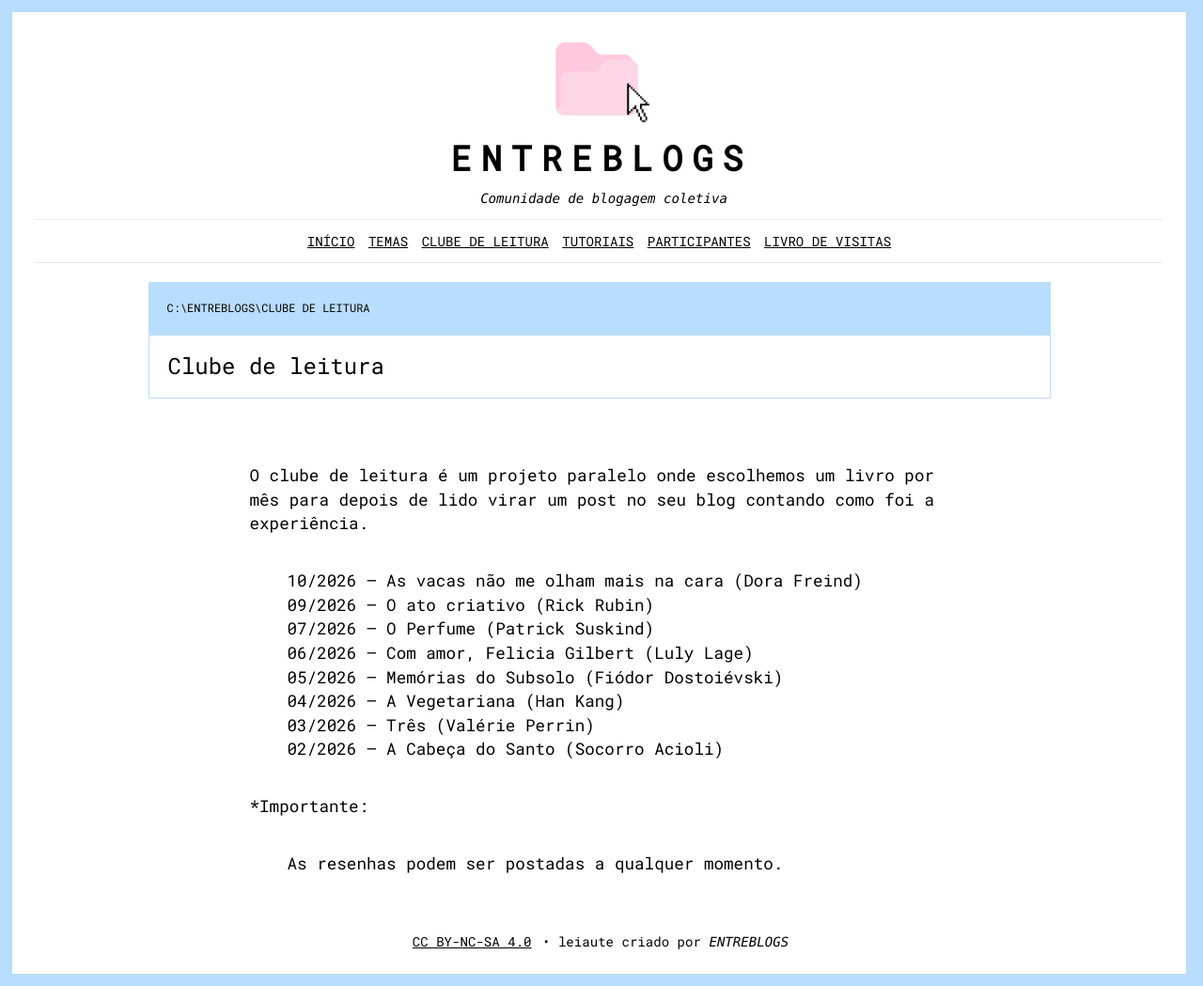
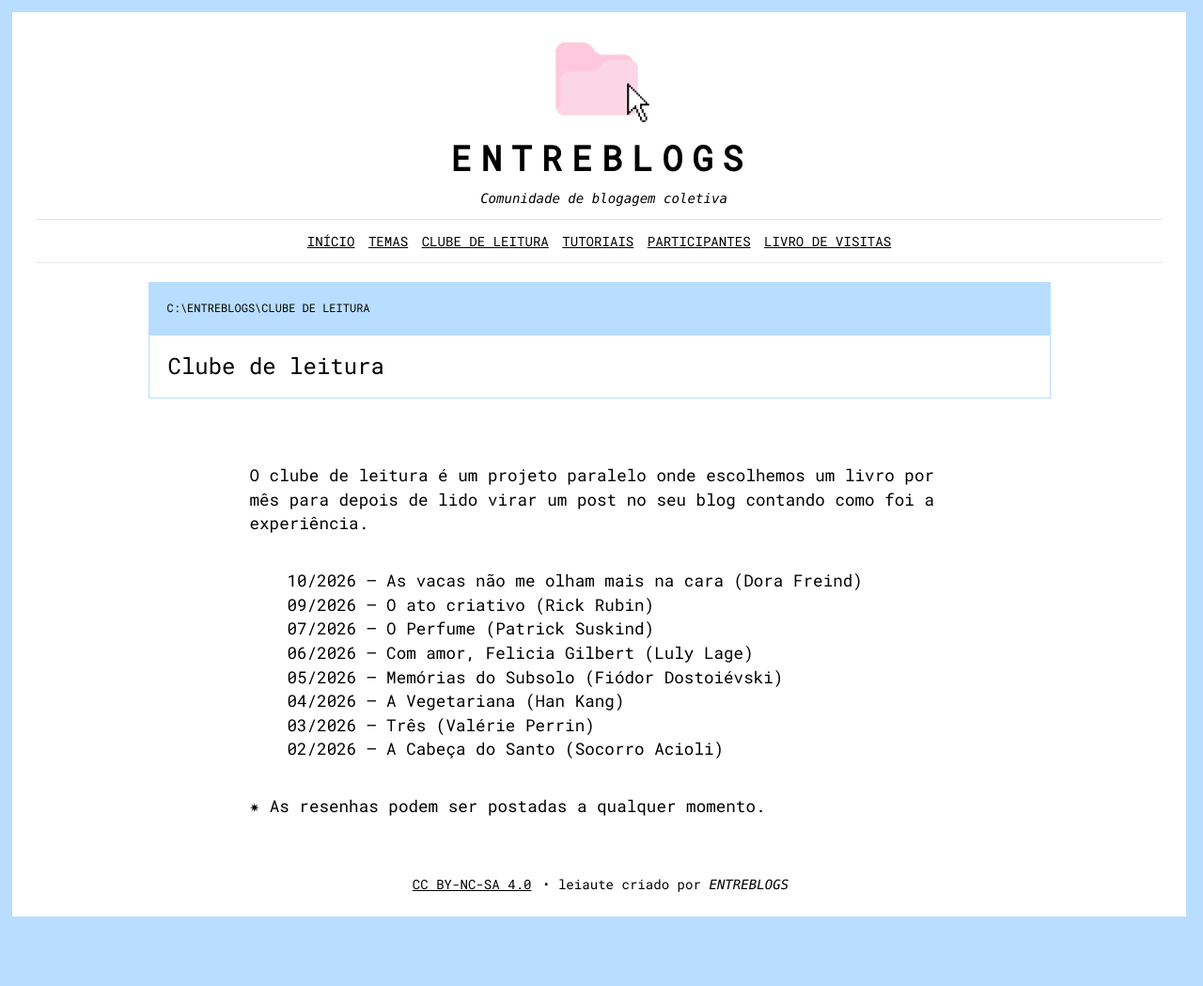
Before and after one commit to bamoretti/entreblogs, a Jekyll site: the page built from clube-de-leitura.md, in a window 1280 px wide. Shown: the whole page at 94% size. Built offline with Jekyll 4.4.1, drawn with Linux system fonts in a browser that asks for light colours; comment, search, counter and statistics services are not loaded; after the commit the page ends 988 px from its top, so only the background shows below that.

Commit message:
Update important note formatting in clube-de-leitura.md

```diff
--- a/clube-de-leitura.md
+++ b/clube-de-leitura.md
@@ -15,5 +15,4 @@ O clube de leitura é um projeto paralelo onde escolhemos um livro por mês para
 + 03/2026 — Três (Valérie Perrin)
 + 02/2026 — A Cabeça do Santo (Socorro Acioli)
 
-*Importante:
-- As resenhas podem ser postadas a qualquer momento.
+✷ As resenhas podem ser postadas a qualquer momento.
```
